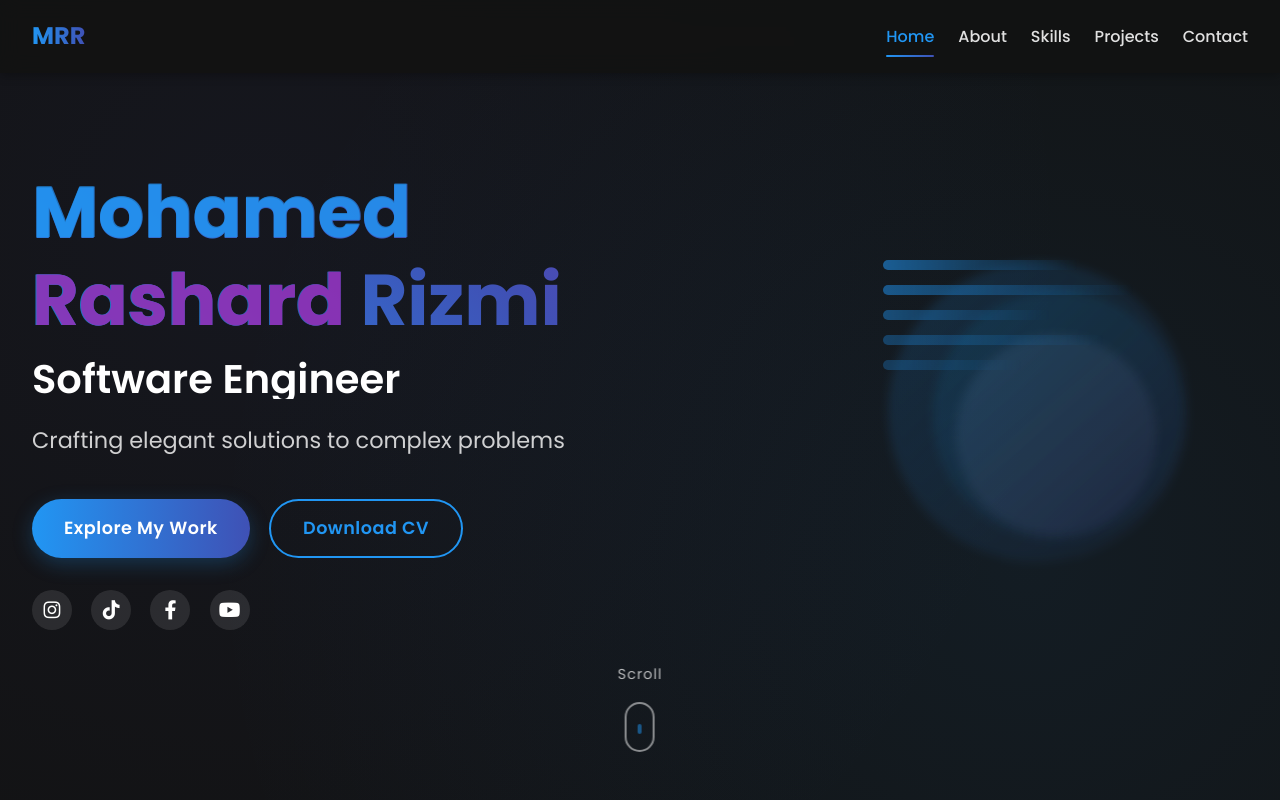
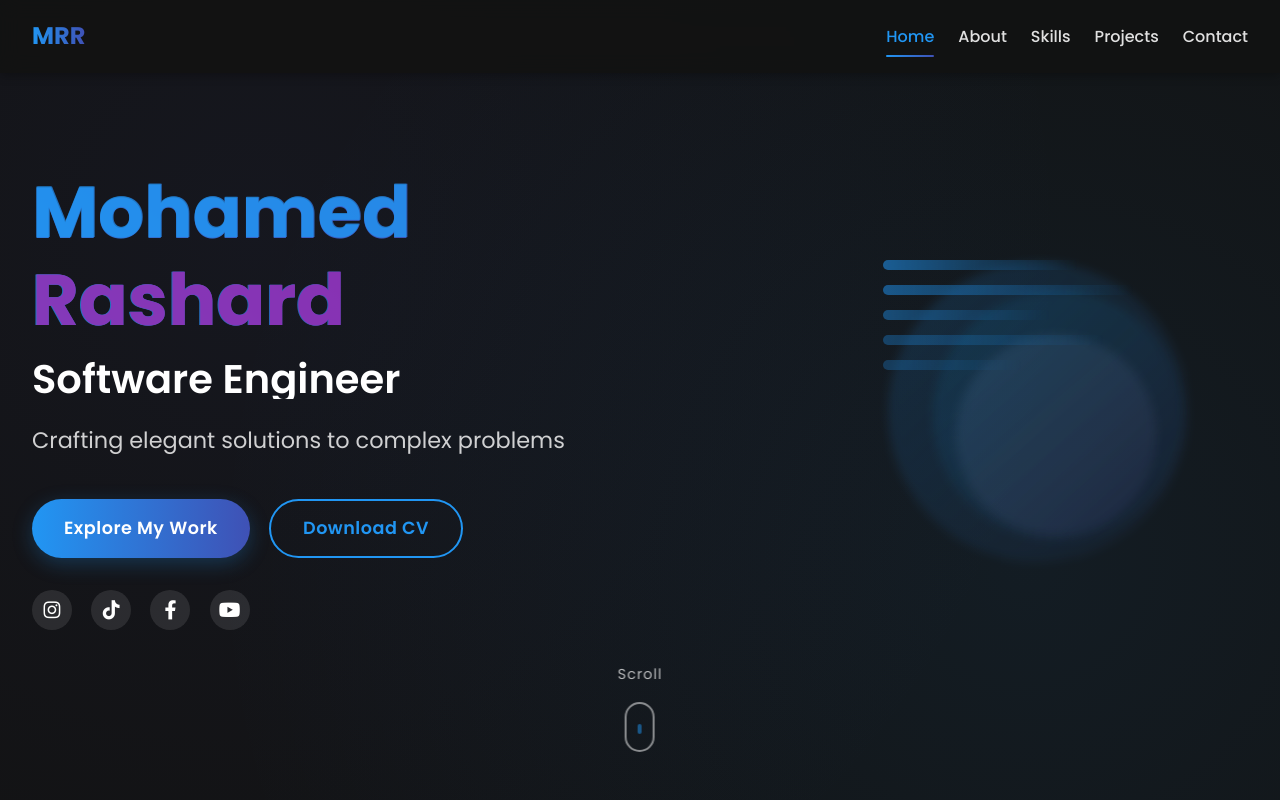
Before and after one commit to mohrashard/MohamedRashardPortfolio, a React (Create React App) app: page / in a window 1280 px wide. Shown: the top 800 px of the page. Built offline with nearby package versions, Linux system fonts and the light colour scheme.

Commit message:
Updated Surname twice

```diff
--- a/src/App.js
+++ b/src/App.js
@@ -134,7 +134,7 @@ function App() {
         <div className="home-content">
           <div className="home-text">
             <h1 className="glitch-effect" data-text="Mohamed Rashard">
-              Mohamed Rashard Rizmi
+              Mohamed Rashard
             </h1>
             <div className="title-wrapper">
               <h2 className="typing-effect">Software Engineer</h2>
```
